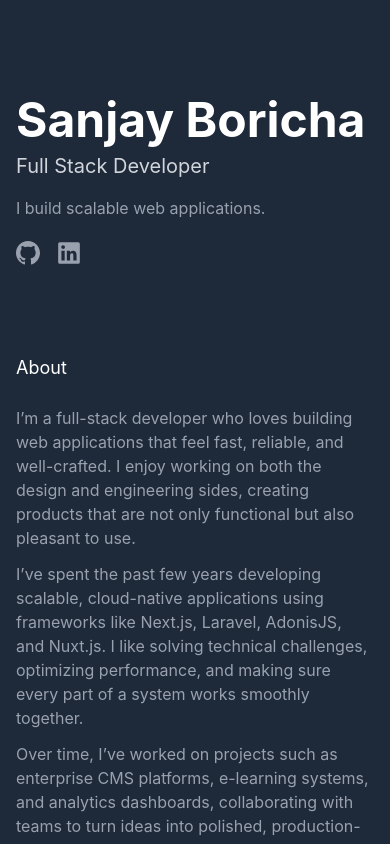
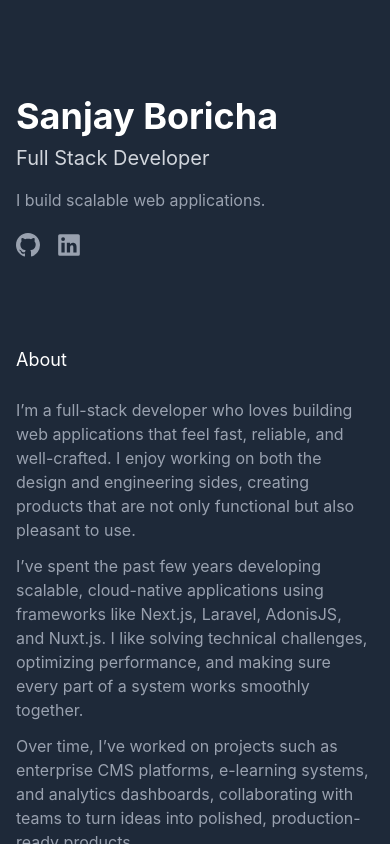
Before and after one commit to SanjayBoricha/SanjayBoricha.github.io, a Nuxt app: page / in a window 390 px wide. Built offline with nearby package versions, Linux system fonts and the light colour scheme.

Commit message:
Fix font for mobile

```diff
--- a/app/pages/index.vue
+++ b/app/pages/index.vue
@@ -34,7 +34,9 @@ onMounted(() => {
 <template>
   <div class="flex flex-wrap xl:px-52 h-screen overflow-auto scrollbar">
     <div class="w-full md:w-2/5 p-4 md:h-screen pt-20 md:sticky top-0">
-      <h1 class="text-5xl font-bold mb-2 text-white mt-4">Sanjay Boricha</h1>
+      <h1 class="text-4xl md:text-5xl font-bold mb-2 text-white mt-4">
+        Sanjay Boricha
+      </h1>
       <h2 class="text-xl text-gray-300 mb-4">Full Stack Developer</h2>
 
       <p class="text-gray-400 mb-5">I build scalable web applications.</p>
```
